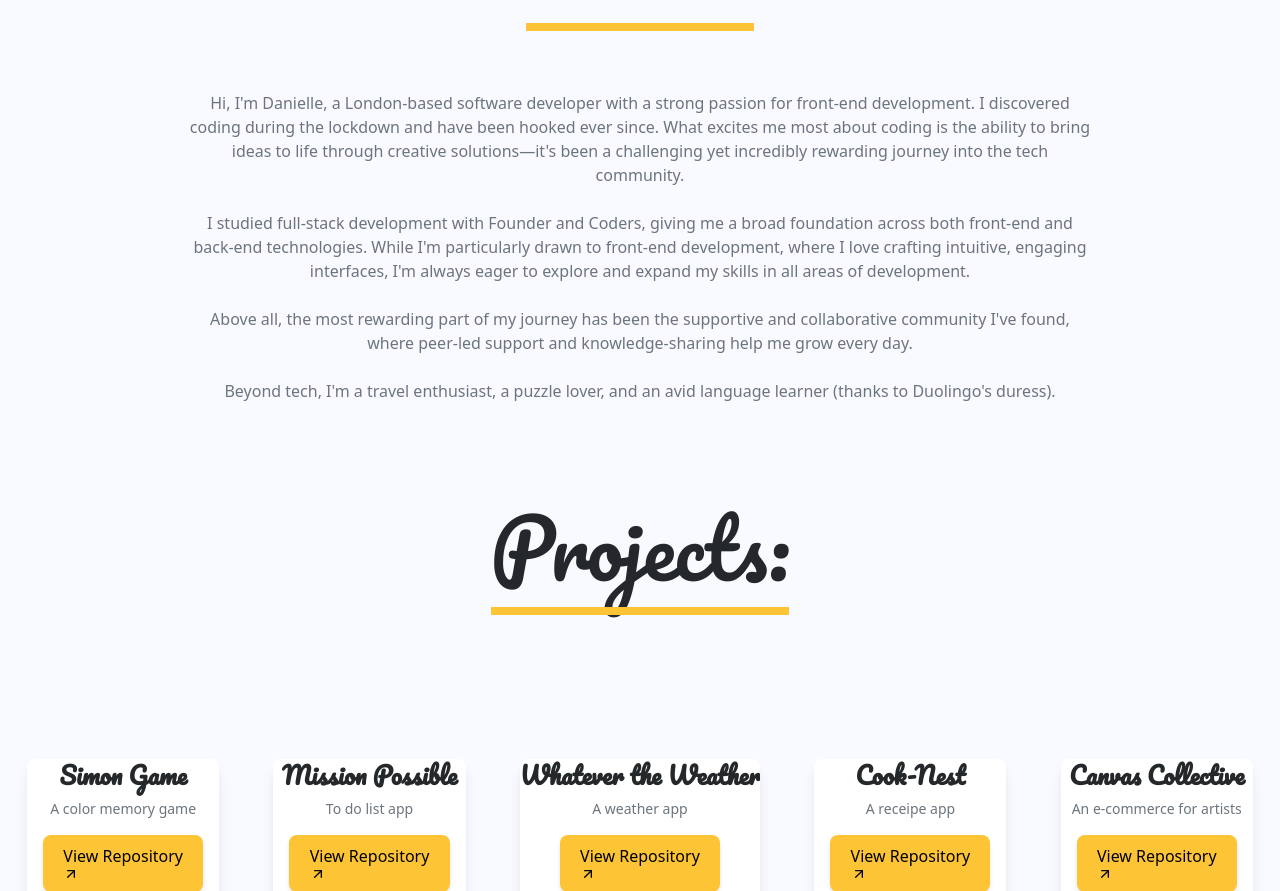
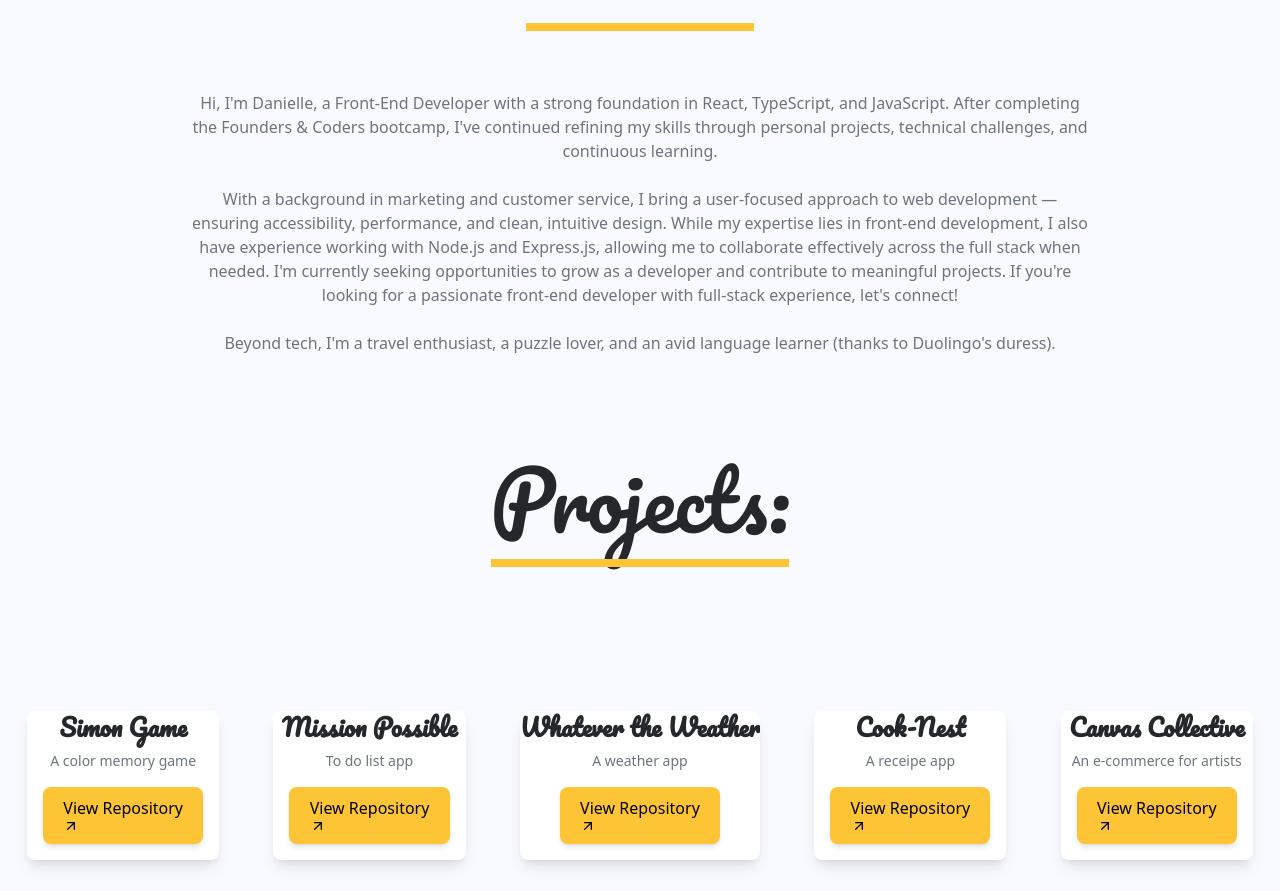
Before and after one commit to Danielle73/Danielle-React-Portfolio, a React (Vite) app in the folder my-portfolio/: page / in a window 1280 px wide. Shown: the part 874-1765 px from the top of the page. Built offline with nearby package versions, Linux system fonts and the light colour scheme.

Commit message:
Maintenence: Changes made to hompage about me.

```diff
--- a/my-portfolio/src/pages/Homepage.jsx
+++ b/my-portfolio/src/pages/Homepage.jsx
@@ -6,21 +6,20 @@ const Homepage = () => {
         {/* about container */}
         <div className="aboutContainer text-wrap flex-col p-8 ml-36 mr-36 ">
 
-        <p>Hi, I&apos;m Danielle, a London-based software developer with a strong passion for front-end development.
-          I discovered coding during the lockdown and have been hooked ever since. What excites me most about coding
-          is the ability to bring ideas to life through creative solutions—it&apos;s been a challenging yet incredibly
-          rewarding journey into the tech community.</p>
-
-        <br />
-        <p>I studied full-stack development with Founder and Coders, giving me a broad foundation across both front-end
-          and back-end technologies. While I&apos;m particularly drawn to front-end development, where I love crafting intuitive,
-          engaging interfaces, I&apos;m always eager to explore and expand my skills in all areas of development.</p>
-
-        <br />
-
-        <p>Above all, the most rewarding part of my journey has been the supportive and collaborative community I&apos;ve found,
-          where peer-led support and knowledge-sharing help me grow every day.</p>
-         <br />
+        <p>
+          Hi, I&apos;m Danielle, a Front-End Developer with a strong foundation in React, TypeScript, and JavaScript.
+          After completing the Founders & Coders bootcamp, I&apos;ve continued refining my skills through personal projects,
+          technical challenges, and continuous learning.
+          </p>
+          <br />
+          <p>
+          With a background in marketing and customer service, I bring a user-focused approach to web development — ensuring accessibility,
+          performance, and clean, intuitive design. While my expertise lies in front-end development, I also have experience working
+          with Node.js and Express.js, allowing me to collaborate effectively across the full stack when needed.
+          I&apos;m currently seeking opportunities to grow as a developer and contribute to meaningful projects.
+          If you&apos;re looking for a passionate front-end developer with full-stack experience, let&apos;s connect!
+          </p>
+      <br />
         <p>Beyond tech, I&apos;m a travel enthusiast, a puzzle lover, and an avid language learner (thanks to Duolingo&apos;s duress).</p>
 
         </div>
```
